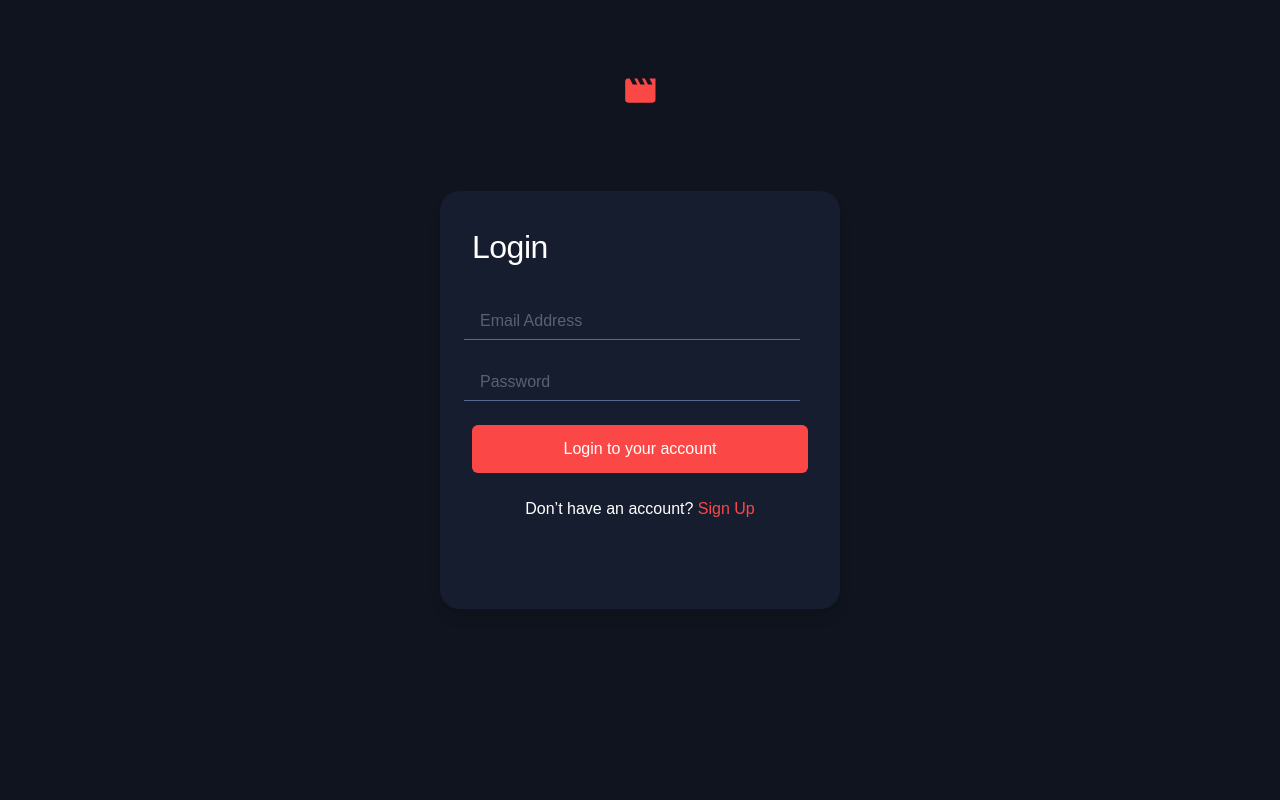
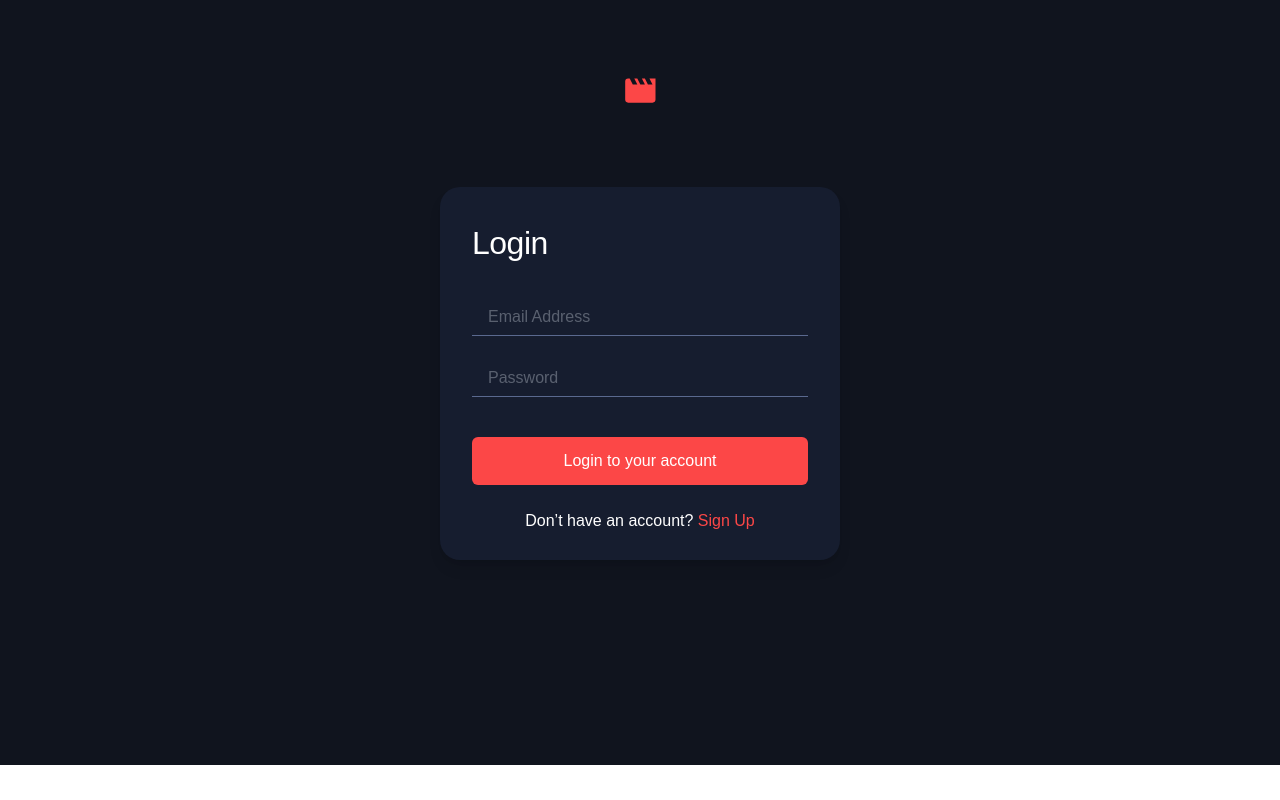
Before and after one commit to knoeks/Projektinis-darbas, a React (Vite) app: page /login in a window 1280 px wide. Built offline with nearby package versions, Linux system fonts and the light colour scheme.

Commit message:
Finished signup and login

```diff
--- a/src/components/Login.jsx
+++ b/src/components/Login.jsx
@@ -66,8 +66,8 @@ const LoginForm = () => {
   };
 
   return (
-    <div className=" flex flex-col justify-center items-center min-h-screen bg-light font-outfit form-gap 16px">
-      <div className="absolute top-[4.9rem] left-1/2 transform -translate-x-1/2">
+    <div className="signup--main--container">
+      <div className="signup--icon">
         <svg
           xmlns="http://www.w3.org/2000/svg"
           width="33"
@@ -85,9 +85,9 @@ const LoginForm = () => {
       <form
         onSubmit={handleSubmit}
         noValidate
-        className="bg-dark shadow-lg md:w-[25rem] md:h-[26.1rem] w-[20.4rem] h-[26.3rem] rounded-[0.625rem] md:rounded-[1.25rem] border-dark text-white"
+        className="login--form--container"
       >
-        <h2 className="ml-[1.5rem] mt-[1.5rem] mb-[2.5rem] text-[2rem] heading-l md:tracking-[-0.03125rem] font-outfit font-normal md:ml-[2rem] md:mt-[2rem] md:text-[2rem] md:mb-[2.5rem] h-[2.5rem]">Login</h2>
+        <h2 className="signup--heading--text">Login</h2>
 
         <div className="relative">
           <input
@@ -96,13 +96,13 @@ const LoginForm = () => {
             name="email"
             value={email}
             onChange={handleChange}
-            className={`md:w-[21rem] w-[17.4rem] mx-[1.5rem] h-[2.31rem] mb-[1.5rem] bg-transparent border-b ${
+            className={`login--input ${
               errors.email ? "border-red" : "border-accent"
-            } focus:outline-none focus:border-red text-white placeholder:pl-[1rem] placeholder:pb-[1.06rem] placeholder:body-m placeholder:opacity-50`}
+            } placeholder:pl-[1rem] placeholder:pb-[1.06rem] placeholder:body-m placeholder:opacity-50`}
             placeholder="Email Address"
           />
           {errors.email && (
-            <span className="text-red text-xs sm:text-sm absolute right-10 top-3">
+            <span className="signup--error">
               {errors.email}
             </span>
           )}
@@ -114,13 +114,13 @@ const LoginForm = () => {
             name="password"
             value={password}
             onChange={handleChange}
-            className={`md:w-[21rem] w-[17.4rem] mx-[1.5rem] h-[2.31rem] mb-[1.5rem] bg-transparent border-b ${
+            className={`login--input mb-[2.5rem] ${
               errors.password ? "border-red" : "border-accent"
-            } focus:outline-none focus:border-red text-white placeholder:pl-[1rem] placeholder:pb-[1.06rem] placeholder:body-m placeholder:opacity-50`}
+            } placeholder:pl-[1rem] placeholder:pb-[1.06rem] placeholder:body-m placeholder:opacity-50`}
             placeholder="Password"
           />
           {errors.password && (
-            <span className="text-red text-xs sm:text-sm absolute right-10 top-3">
+            <span className="signup--error">
               {errors.password}
             </span>
           )}
@@ -128,7 +128,7 @@ const LoginForm = () => {
 
         <button
           type="submit"
-          className="md:ml-[2rem] bg-red text-white rounded-[0.375rem] mb-[1.5rem] md:w-[21rem] w-[17.4rem] h-[3rem] hover:bg-white/90 hover:text-black transition font-outfit ml-[1.5rem]"
+          className="signup--button"
         >
           Login to your account
         </button>
--- a/src/components/SignUpForm.jsx
+++ b/src/components/SignUpForm.jsx
@@ -1,7 +1,6 @@
 import React, { useState } from "react";
 import axios from "axios";
 import { useNavigate } from "react-router";
-
 
 const SignUp = () => {
   const [formData, setFormData] = useState({
@@ -22,8 +21,10 @@ const SignUp = () => {
     setErrors((prev) => ({ ...prev, [name]: "" }));
   };
 
-  const isValidEmail = (email) => /^[^\s@]+@[^\s@]+\.(com|org|net|edu|gov|io|info)$/i.test(email);
-  const isValidPassword = (password) => /^(?=.*[A-Z])(?=.*\d).{6,}$/.test(password);
+  const isValidEmail = (email) =>
+    /^[^\s@]+@[^\s@]+\.(com|org|net|edu|gov|io|info)$/i.test(email);
+  const isValidPassword = (password) =>
+    /^(?=.*[A-Z])(?=.*\d).{6,}$/.test(password);
 
   const handleSubmit = async (e) => {
     e.preventDefault();
@@ -36,9 +37,11 @@ const SignUp = () => {
     else if (!isValidEmail(email)) newErrors.email = "Invalid email format";
 
     if (!password) newErrors.password = "Can't be empty";
-    else if (!isValidPassword(password)) newErrors.password = "Capital letter, number & 6+ characters";
+    else if (!isValidPassword(password))
+      newErrors.password = "Capital letter, number & 6+ characters";
 
-    if (password !== repeatPassword) newErrors.repeatPassword = "Passwords do not match";
+    if (password !== repeatPassword)
+      newErrors.repeatPassword = "Passwords do not match";
 
     if (Object.keys(newErrors).length > 0) {
       setErrors(newErrors);
@@ -66,8 +69,8 @@ const SignUp = () => {
   };
 
   return (
-    <div className="flex flex-col justify-center items-center min-h-screen bg-light font-outfit form-gap 16px">
-      <div className="absolute top-[4.9rem] left-1/2 transform -translate-x-1/2">
+    <div className="signup--main--container">
+      <div className="signup--icon">
         <svg
           xmlns="http://www.w3.org/2000/svg"
           width="33"
@@ -85,9 +88,9 @@ const SignUp = () => {
       <form
         onSubmit={handleSubmit}
         noValidate
-        className="bg-dark shadow-lg md:w-[25rem] md:h-[26.1rem] w-[20.4rem] h-[26.3rem] rounded-[0.625rem] md:rounded-[1.25rem] border-dark text-white"
+        className="signup--form--container"
       >
-        <h2 className="ml-[1.5rem] mt-[1.5rem] mb-[2.5rem] text-[2rem] heading-l md:tracking-[-0.03125rem] font-outfit font-normal md:ml-[2rem] md:mt-[2rem] md:text-[2rem] md:mb-[2.5rem] h-[2.5rem]">Sign Up</h2>
+        <h2 className="signup--heading--text heading-l">Sign Up</h2>
 
         <div>
           <div className="relative ">
@@ -97,69 +100,59 @@ const SignUp = () => {
               name="email"
               value={formData.email}
               onChange={handleChange}
-  className={`md:w-[21rem] w-[17.4rem] mx-[1.5rem] h-[2.31rem] mb-[1.5rem] bg-transparent border-b ${
+              className={`signup--input ${
                 errors.email ? "border-red" : "border-accent"
-  } focus:outline-none focus:border-red text-white placeholder:pl-[1rem] placeholder:pb-[1.06rem] placeholder:body-m placeholder:opacity-50`}
+              } placeholder:pl-[1rem] placeholder:pb-[1.06rem] placeholder:body-m placeholder:opacity-50`}
               placeholder="Email Address"
             />
             {errors.email && (
-              <span className=" text-red sm:text-sm absolute right-10 top-3 ">
-                {errors.email}
-              </span>
+              <span className="signup--error">{errors.email}</span>
             )}
           </div>
         </div>
 
-        <div>
         <div className="relative ">
           <input
             type="password"
             name="password"
             value={formData.password}
             onChange={handleChange}
-              className={`md:w-[21rem] w-[17.4rem] mx-[1.5rem] h-[2.31rem] mb-[1.5rem] bg-transparent border-b ${
+            className={`signup--input ${
               errors.password ? "border-red text-opacity-0" : "border-accent"
-              } focus:outline-none focus:border-red text-white placeholder:pl-[1rem] placeholder:pb-[1.06rem] placeholder:body-m placeholder:opacity-50`}
+            } placeholder:pl-[1rem] placeholder:pb-[1.06rem] placeholder:body-m placeholder:opacity-50`}
             placeholder="Password"
           />
           {errors.password && (
-              <span className="text-red text-xs sm:text-sm absolute right-10 top-3">
-                {errors.password}
-              </span>
+            <span className="signup--error">{errors.password}</span>
           )}
         </div>
-        </div>
 
-        <div>
         <div className="relative  ">
           <input
             type="password"
             name="repeatPassword"
             value={formData.repeatPassword}
             onChange={handleChange}
-              className={`md:w-[21rem] w-[17.4rem] mx-[1.5rem] h-[2.31rem] mb-[1.5rem] bg-transparent border-b ${
+            className={`signup--input placeholder:pl-[1rem] placeholder:pb-[1.06rem] placeholder:body-m placeholder:opacity-50 ${
               errors.repeatPassword ? "border-red" : "border-accent"
-              } focus:outline-none focus:border-red text-white placeholder:pl-[1rem] placeholder:pb-[1.06rem] placeholder:body-m placeholder:opacity-50`}
+            } `}
             placeholder="Repeat Password"
           />
           {errors.repeatPassword && (
-              <span className="text-red text-xs sm:text-sm absolute right-10 top-3">
-                {errors.repeatPassword}
-              </span>
+            <span className="signup--error">{errors.repeatPassword}</span>
           )}
         </div>
-        </div>
 
-        <button
-          type="submit"
-          className="md:ml-[2rem] bg-red text-white rounded-[0.375rem]  mb-[1.5rem] md:w-[21rem] w-[17.4rem] h-[3rem] hover:bg-white/90 hover:text-black transition font-outfit ml-[1.5rem]"
-        >
+        <button type="submit" className="signup--button">
           Create an account
         </button>
 
         <p className="text-center text-white body-m font-outfit">
           Already have an account?{" "}
-          <a href="/login" className="text-red body-m hover:underline font-outfit">
+          <a
+            href="/login"
+            className="text-red body-m hover:underline font-outfit"
+          >
             Login
           </a>
         </p>
--- a/src/index.css
+++ b/src/index.css
@@ -16,7 +16,33 @@
 }
 
 @layer components {
-
+.signup--button{
+  @apply md:ml-[2rem] bg-red text-white rounded-[0.375rem]  mb-[1.5rem] md:w-[21rem] w-[17.4rem] h-[3rem] hover:bg-white/90 hover:text-black transition font-outfit ml-[1.5rem]
+}
+.signup--input{
+ @apply md:w-[21rem] w-[17.4rem] mx-[2rem] h-[2.31rem] mb-[1.5rem] bg-transparent border-b focus:outline-none focus:border-red text-white
+}
+.login--input{
+  @apply md:w-[21rem] w-[17.4rem] md:mx-[2rem] mx-[1.5rem] h-[2.31rem] mb-[1.5rem] bg-transparent border-b focus:outline-none focus:border-red text-white
+ }
+.signup--main--container{
+  @apply flex flex-col justify-center items-center  bg-light font-outfit pb-[12.81rem]
+}
+.signup--icon{
+  @apply md:pt-[4.9rem] md:pb-[5.19rem] pt-[3rem] pb-[3.65rem]
+}
+.signup--form--container{
+  @apply bg-dark shadow-lg md:w-[25rem] md:h-[26.1rem] w-[20.4rem] h-[26.3rem] rounded-[0.625rem] md:rounded-[1.25rem] border-dark text-white
+}
+.signup--heading--text{
+  @apply ml-[1.5rem] mt-[1.5rem] mb-[2.5rem] text-[2rem] md:tracking-[-0.03125rem] font-outfit font-normal md:ml-[2rem] md:mt-[2rem] md:text-[2rem] md:mb-[2.5rem] h-[2.5rem]
+}
+.signup--error{
+  @apply text-red text-xs sm:text-sm absolute right-10 top-3
+}
+.login--form--container{
+  @apply bg-dark shadow-lg md:w-[25rem] md:h-[23.3rem] w-[20.4rem] h-[22.8rem] rounded-[0.625rem] md:rounded-[1.25rem] border-dark text-white
+}
 }
 
 @layer utilities {
```
Lines whose indentation alone changed are shown as unchanged.
